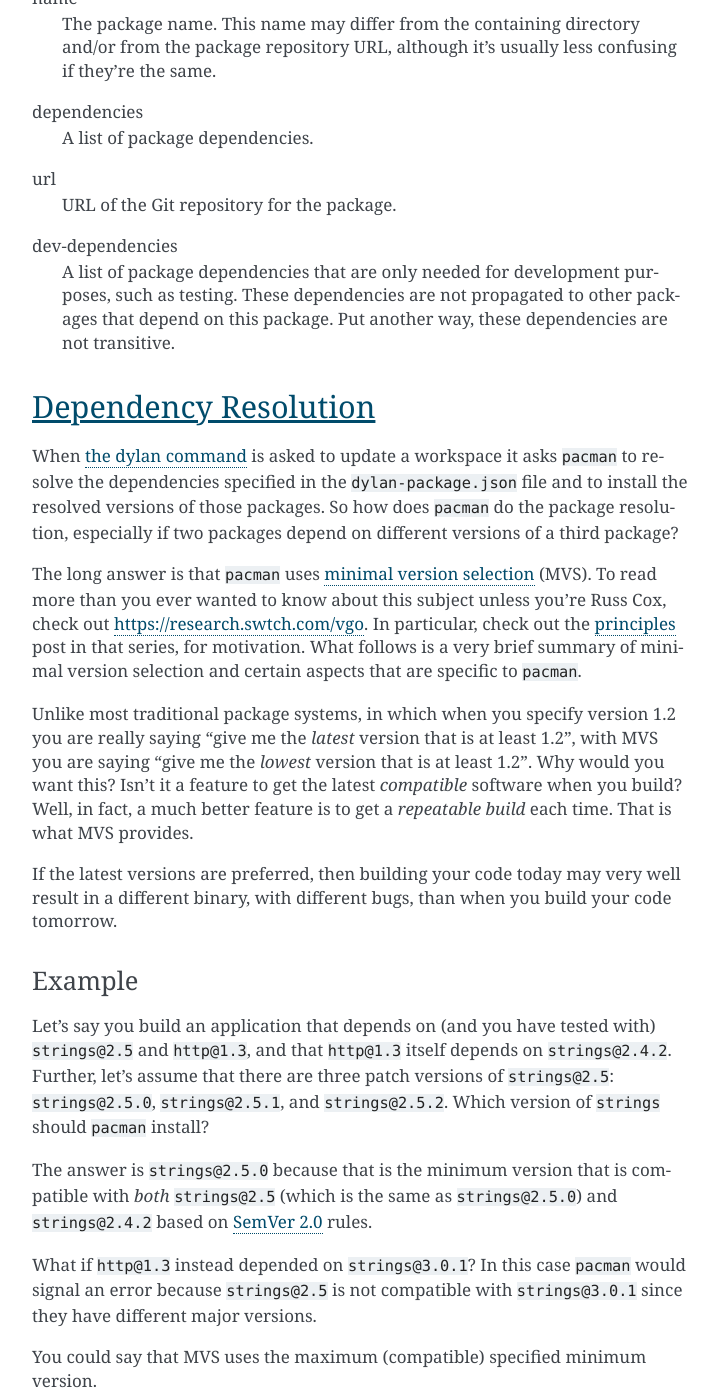
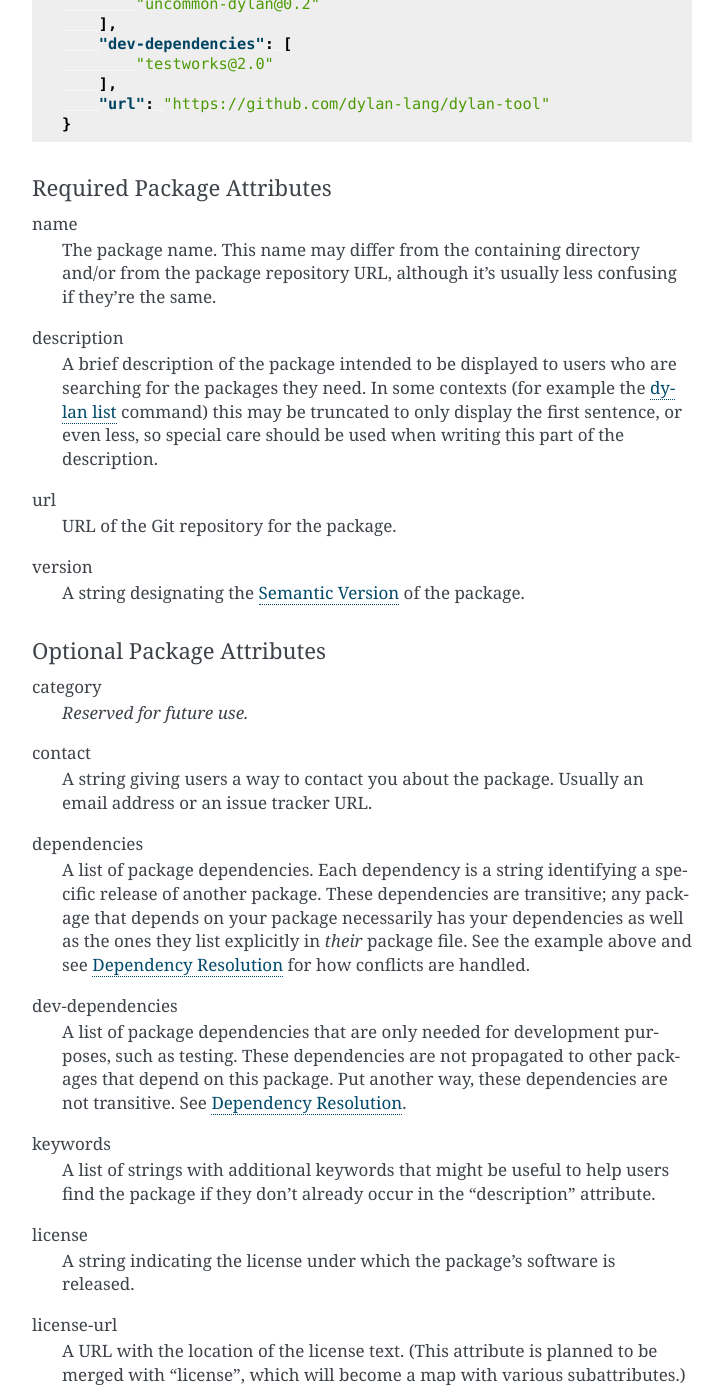
Before and after one commit to dylan-lang/dylan-tool, a Sphinx documentation site: the page built from documentation/source/pacman.rst, in a window 1280 px wide and 1400 px high, scrolled down 2211 px. Shown: the whole window, without its empty margins (388-1111 px from the left). Built offline with Sphinx 7.4.7, drawn with Linux system fonts in a browser that asks for light colours; some of the changed text lies outside the part shown.

Commit message:
doc: More complete package file docs, etc

```diff
--- a/documentation/source/pacman.rst
+++ b/documentation/source/pacman.rst
@@ -23,7 +21,7 @@ Packages
 A package is blob of data with an associated version which can be downloaded
 from the network and unpacked into a directory of files. All packages must have
 a ``dylan-package.json`` file in their top-level directory to specify
-dependencies and other metadata.
+dependencies and other package metadata.
 
 .. note:: In this beta version of pacman packages must be git repositories,
    downloadable with the ``git clone`` command. In the future pacman will
@@ -31,24 +29,29 @@ dependencies and other metadata.
    it isn't tied to a specific VCS.
 
 
+.. _package-versions:
+
 Package Versions
 ----------------
 
-When specifying package dependencies one needs to refer to a specific version
-of code to depend on. The full dependency spec usually looks something like
-"abc@1.2.3", where "abc" is the name of the package and "1.2.3" is a `Semantic
-Version`_ specifier with major version 1, minor version 2, and patch
-version 3. (The patch version may be omitted, in which case it is assumed to be
-zero.)
+New versions of a package are released from time to time and each release has a
+`Semantic Version`_ associated with it. When specifying a package dependency we
+identify a particular release we want to depend on with the syntax
+``"<package>@<version>"``.
+
+For example, ``"abc@1.2.3"`` identifies the release of package ``abc`` having
+`Semantic Version`_ ``1.2.3`` (major version 1, minor version 2, and patch
+version 3).
 
 .. note:: Pacman doesn't support pre-release and build identifiers yet. For
    example, in "abc@1.2.3-alpha1+build1". Support will be added in the future.
 
 How the package name and version are used to locate the package depends on the
 "package transport". Git is currently the only transport, and for any given
-semantic version 1.2.3 there must be a corresponding Git tag ``v1.2.3`` in the
-package's Git repository. Ensure that you use such a tag when publishing a
-numbered release of your package.
+semantic version ``1.2.3`` there must be a corresponding Git tag ``v1.2.3`` in
+the package's Git repository. Ensure that you creat such a tag when publishing
+a numbered release of your package. (This can be done easily via the GitHub
+UI, or by using the Git command.)
 
 It is also possible to use other Git refs when specifying a dependency:
 
@@ -70,47 +73,91 @@ reproducible. ``abc@latest`` and ``abc@<ref>`` are prohibited in the catalog
 and are primarily intended for use during development.
 
 
+.. _dylan-package.json:
+
 The Package File - dylan-package.json
 -------------------------------------
 
 Packages are described by a ``dylan-package.json`` file in the package's
 top-level directory. This file contains the name, description, dependencies,
 and other metadata for the package. Let's look at the ``dylan-package.json``
-file for ``pacman`` itself::
+file for ``dylan-tool`` itself::
 
     {
-        "name": "pacman",
+        "name": "dylan-tool",
+        "version": "0.6.0",
+        "category": "language-tools",
+        "contact": "dylan-lang@googlegroups.com",
+        "description": "Manage Dylan workspaces, packages, and registries",
+        "keywords": ["workspace", "package"],
         "dependencies": [
+            "command-line-parser@3.1.1",
             "json@1.0",
-            "logging@2.0",
+            "logging@2.1",
             "regular-expressions@1.0",
             "uncommon-dylan@0.2"
         ],
         "dev-dependencies": [
             "testworks@2.0"
         ],
-        "url": "https://github.com/dylan-lang/pacman"
+        "url": "https://github.com/dylan-lang/dylan-tool"
     }
 
-Here's a quick run-down of the attributes:
+Required Package Attributes
+~~~~~~~~~~~~~~~~~~~~~~~~~~~
 
 name
   The package name. This name may differ from the containing directory and/or
   from the package repository URL, although it's usually less confusing if
   they're the same.
 
-dependencies
-  A list of package dependencies.
+description
+  A brief description of the package intended to be displayed to users who are
+  searching for the packages they need. In some contexts (for example the
+  :ref:`dylan-list` command) this may be truncated to only display the first
+  sentence, or even less, so special care should be used when writing this part
+  of the description.
 
 url
   URL of the Git repository for the package.
+
+version
+  A string designating the `Semantic Version`_ of the package.
+
+Optional Package Attributes
+~~~~~~~~~~~~~~~~~~~~~~~~~~~
+
+category
+  *Reserved for future use.*
+
+contact
+  A string giving users a way to contact you about the package. Usually an
+  email address or an issue tracker URL.
+
+dependencies
+  A list of package dependencies. Each dependency is a string identifying a
+  specific release of another package. These dependencies are transitive; any
+  package that depends on your package necessarily has your dependencies as
+  well as the ones they list explicitly in *their* package file. See the
+  example above and see `Dependency Resolution`_ for how conflicts are handled.
 
 dev-dependencies
   A list of package dependencies that are only needed for development purposes,
   such as testing. These dependencies are not propagated to other packages that
   depend on this package. Put another way, these dependencies are not
-  transitive.
+  transitive.  See `Dependency Resolution`_.
 
+keywords
+  A list of strings with additional keywords that might be useful to help users
+  find the package if they don't already occur in the "description" attribute.
+
+license
+  A string indicating the license under which the package's software is
+  released.
+
+license-url
+  A URL with the location of the license text. (This attribute is planned to be
+  merged with "license", which will become a map with various subattributes.)
 
 Dependency Resolution
 =====================
@@ -204,7 +251,7 @@ Index and Search
 
 .. _minimal version selection: https://research.swtch.com/vgo-mvs
 .. _principles:        https://research.swtch.com/vgo-principles
-.. _the dylan command: https://github.com/dylan-lang/dylan-tool.git
+.. _the dylan command: https://opendylan.org/documentation/dylan-tool/
 .. _Semantic version:  https://semver.org/spec/v2.0.0.html
 .. _Semantic versions: https://semver.org/spec/v2.0.0.html
 .. _SemVer 2.0:        https://semver.org/spec/v2.0.0.html
```
Also changed, not shown: other parts of documentation/source/pacman.rst (+0 -2 lines), documentation/source/index.rst (+69 -37 lines).
